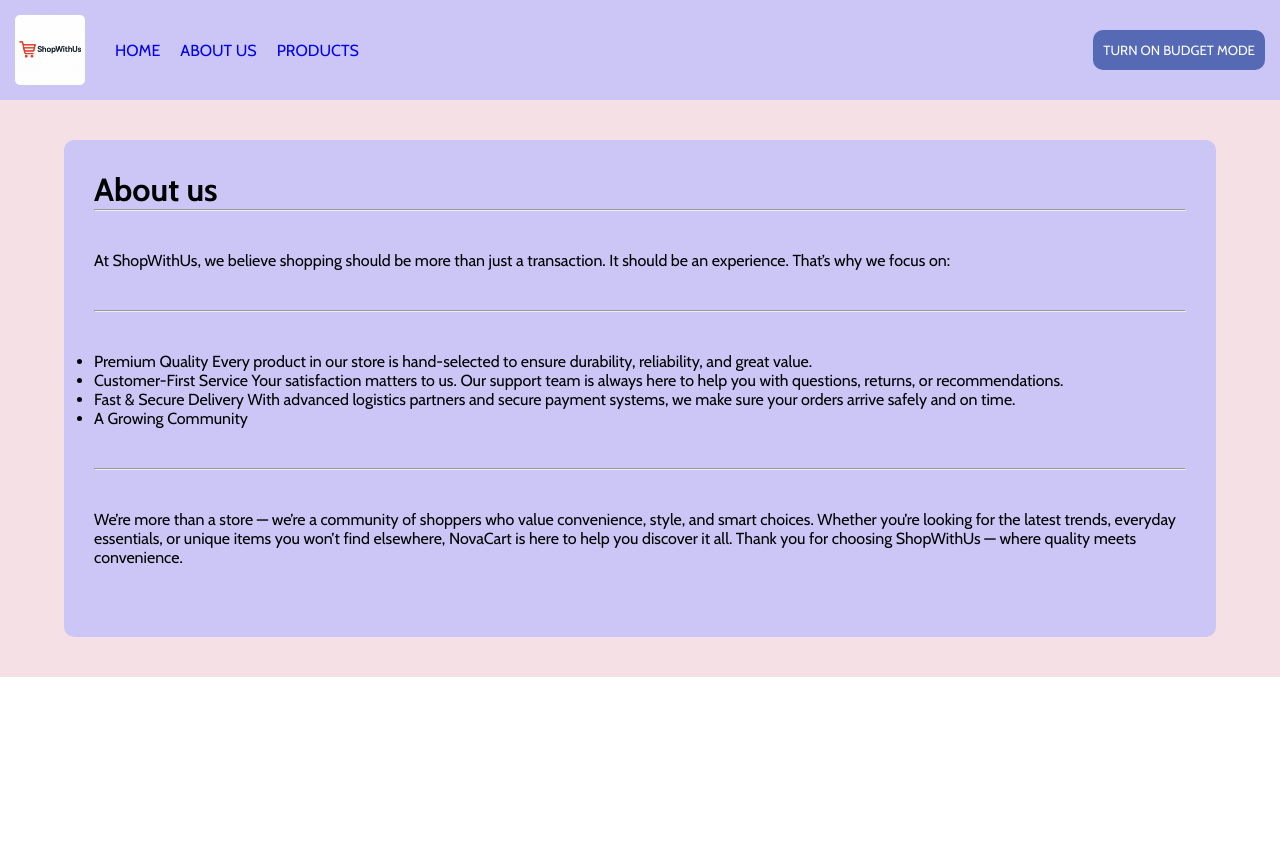
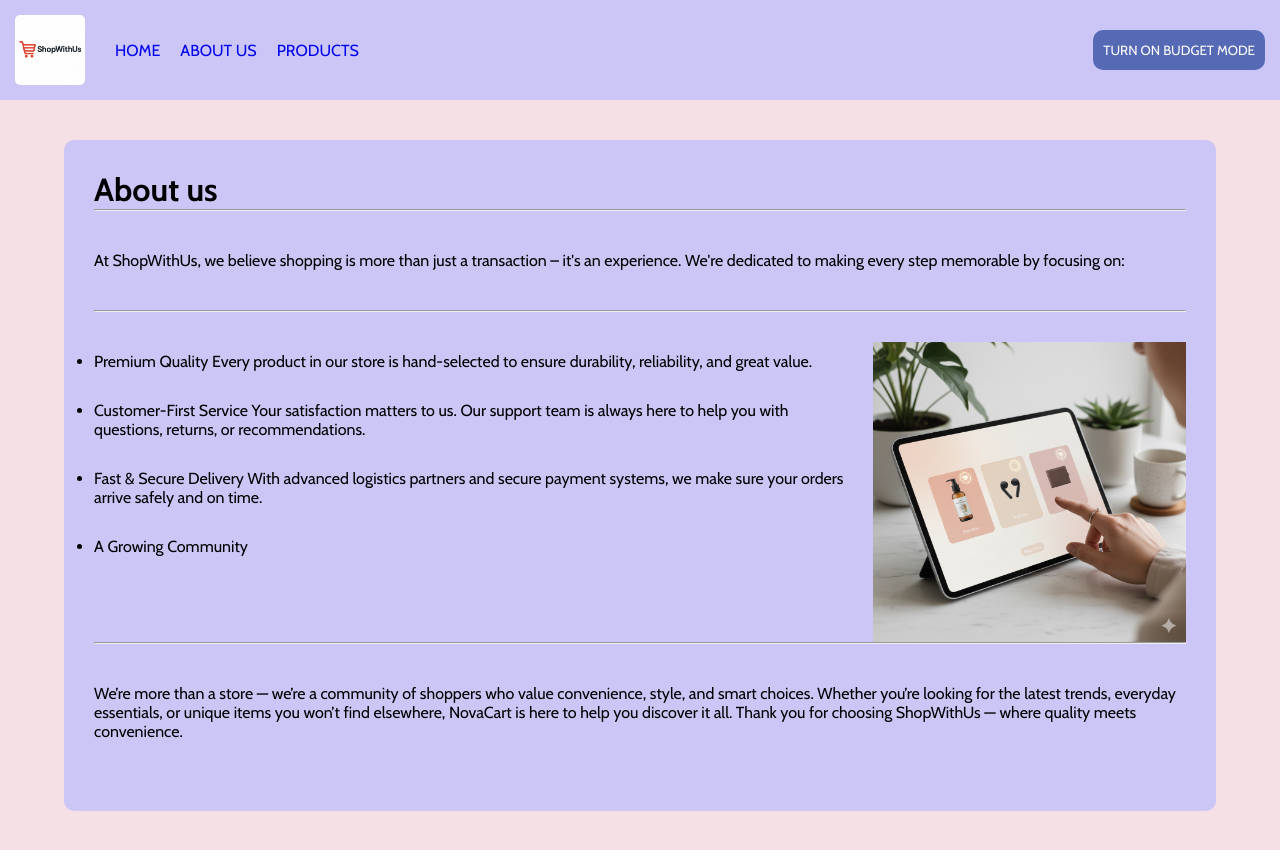
Before and after one commit to SwitchTia/react-context-api, a React (Vite) app: page /about-us in a window 1280 px wide. Before the commit the page ends 800 px from the top, so only its background shows below. Built offline with nearby package versions, Linux system fonts and the light colour scheme; no server answers.

Commit message:
Feat: style, debug

```diff
--- a/src/index.css
+++ b/src/index.css
@@ -139,6 +139,12 @@ header li {
   height: 40px;
 }
 
+.aboutImg{
+  height: 300px;
+  width: 400px;
+  margin-top: 30px;
+}
+
 /* responsive mobile first */
 /* tablet */
 @media (min-width: 768px) {
--- a/src/pages/AboutUs.jsx
+++ b/src/pages/AboutUs.jsx
@@ -1,4 +1,5 @@
 import AppHeader from "../components/AppHeader";
+import About from "../assets/img/About.png"
 
 export default function AboutUs() {
     return (
@@ -6,27 +7,34 @@ export default function AboutUs() {
             <div className="container">
                 <h1>About us</h1>
                 <hr />
+
                 <p className="py-40">
-                At ShopWithUs, we believe shopping should be more than just a transaction. It should be an experience. That’s why we focus on:
+                    At ShopWithUs, we believe shopping is more than just a transaction – it's an experience. We're dedicated to making every step memorable by focusing on:
                 </p>
 
                 <hr />
 
-            <div className="py-40">
+
+                <div className="flex">
+
+                    <div className="py-40 gap">
                         <ul>
-                    <li> Premium Quality
+                            <li className="mb-30"> Premium Quality
                                 Every product in our store is hand-selected to ensure durability, reliability, and great value.</li>
 
-                    <li> Customer-First Service
+                            <li className="mb-30"> Customer-First Service
                                 Your satisfaction matters to us. Our support team is always here to help you with questions, returns, or recommendations.
                             </li>
 
-                    <li> Fast & Secure Delivery
+                            <li className="mb-30"> Fast & Secure Delivery
                                 With advanced logistics partners and secure payment systems, we make sure your orders arrive safely and on time.
                             </li>
-                    <li> A Growing Community</li>
+                            <li className="mb-30"> A Growing Community</li>
                         </ul>
                     </div>
+                    <img className="aboutImg" src={About} alt="" />
+                </div>
+
 
                 <hr />
 
--- a/src/pages/Products.jsx
+++ b/src/pages/Products.jsx
@@ -9,10 +9,6 @@ export default function Products({ productsList}) {
 
     return (
         <>
-
-                <div className="text-center py-20">
-                    <h1>See our products:</h1>
-                </div>
                 <div className="container flex wrap">
                     {productsList.map((product) => (
                         <div className="col card" key={product.id}>
```
Also changed, not shown: src/assets/icons/HeartEmpty.jsx (renamed from src/assets/img/icons/HeartEmpty.jsx), src/assets/icons/HeartRed.jsx (renamed from src/assets/img/icons/HeartRed.jsx), src/assets/img/About.png (added). Lines whose indentation alone changed are shown as unchanged.
